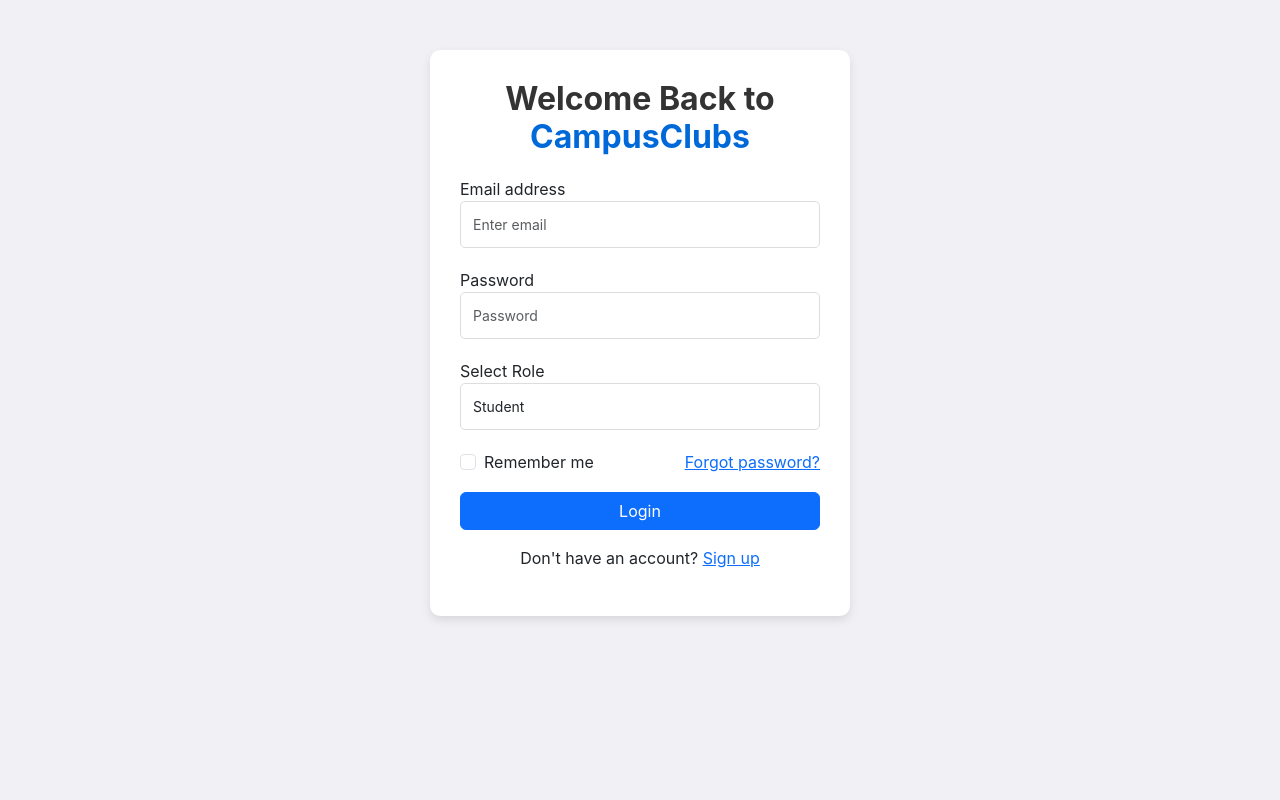
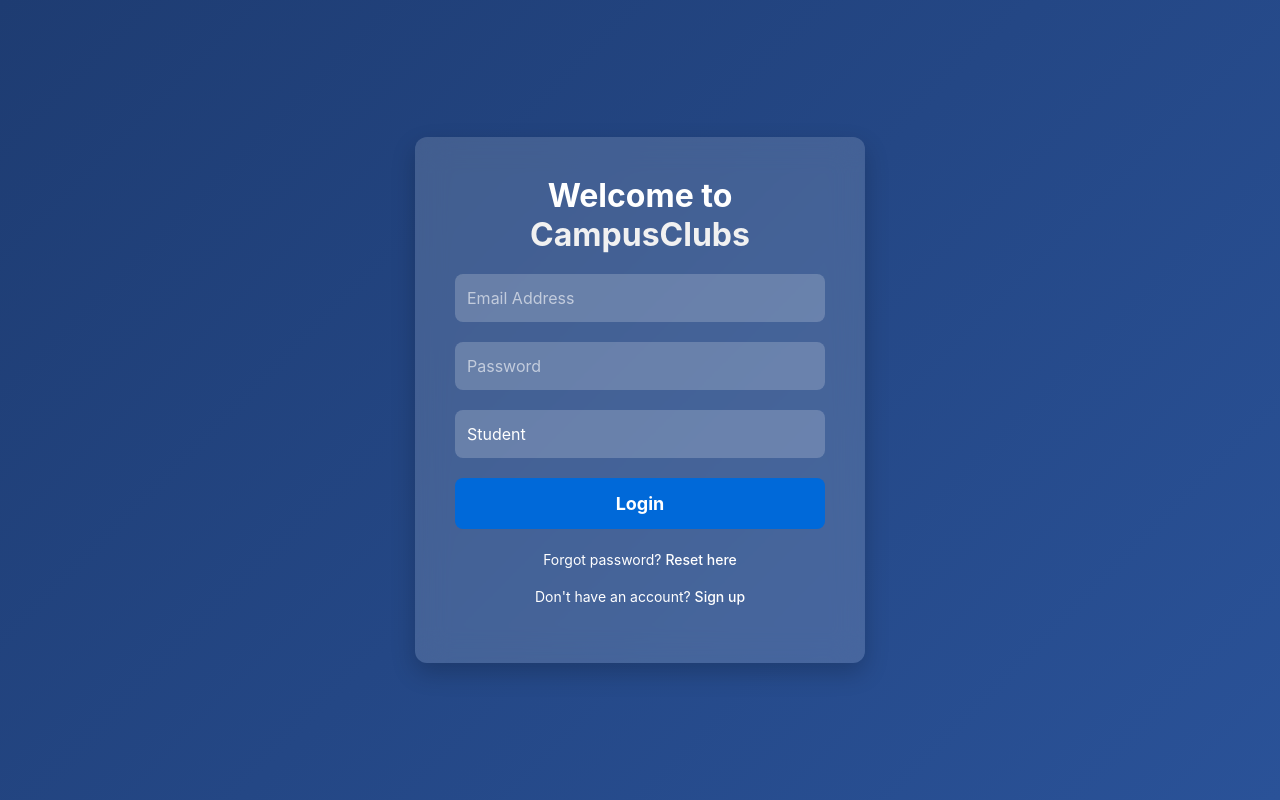
Before and after one commit to leojoegem/campusclubs, a PHP site: page / in a window 1280 px wide. Run offline with PHP 8.4, Linux system fonts and the light colour scheme; some libraries are stand-ins or nearby versions.

Commit message:
login and sign up look proffessional

```diff
--- a/home.php
+++ b/home.php
@@ -255,7 +255,7 @@ $clubs = $club->getClubs();
                 <li><a href="home.php">Home</a></li>
                 <li><a href="clubs.php">Clubs</a></li>
                 <li><a href="about.php">About</a></li>
-                <li><a href="#">Logout</a></li>
+                <li><a href="logout.php">Logout</a></li>
             </ul>
         </nav>
     </header>
--- a/index.php
+++ b/index.php
@@ -1,172 +1,166 @@
 <?php
-// Start session for user login tracking
 session_start();
-
-// Include your database connection file
-include('dbConnect.php'); // Assuming dbConnect.php connects to the database
+include('dbConnect.php');
 
 if ($_SERVER['REQUEST_METHOD'] == 'POST') {
-    // Get email, password, and role from the form
     $email = $_POST['email'];
     $password = $_POST['password'];
     $role = $_POST['role'];
 
-    // Query to fetch user data based on email
     $query = "SELECT * FROM users WHERE email = ?";
-    $stmt = $conn->prepare($query); // Prepare the statement
-    $stmt->bind_param("s", $email); // Bind the email to the query
+    $stmt = $conn->prepare($query);
+    $stmt->bind_param("s", $email);
     $stmt->execute();
     $result = $stmt->get_result();
-    $user = $result->fetch_assoc(); // Fetch the user record
+    $user = $result->fetch_assoc();
 
-    // Check if user exists
-    if ($user) {
-        // Verify the password
-        if (password_verify($password, $user['password'])) {
-            // Check if the role matches
+    if ($user && password_verify($password, $user['password'])) {
         if ($role === $user['role']) {
-                // Successful login, set session variables
             $_SESSION['logged_in'] = true;
             $_SESSION['user_id'] = $user['id'];
             $_SESSION['email'] = $email;
             $_SESSION['role'] = $role;
             $_SESSION['is_admin'] = ($role === 'admin');
 
-                // Redirect based on role
-                if ($role === 'admin') {
-                    header('Location: dashboard.php');
-                } else {
-                    header('Location: home.php');
-                }
+            header('Location: ' . ($role === 'admin' ? 'dashboard.php' : 'home.php'));
             exit;
         } else {
-                $error_message = "Invalid role. Please select the correct role.";
+            $error_message = "Invalid role selected.";
         }
     } else {
-            $error_message = "Invalid password. Please try again.";
-        }
-    } else {
-        $error_message = "No user found with that email. Please check your email.";
+        $error_message = "Invalid email or password.";
     }
 }
 ?>
 
-<!doctype html>
+<!DOCTYPE html>
 <html lang="en">
 <head>
-    <meta charset="utf-8">
-    <meta name="viewport" content="width=device-width, initial-scale=1">
+    <meta charset="UTF-8">
+    <meta name="viewport" content="width=device-width, initial-scale=1.0">
     <title>CampusClubs - Login</title>
+    <link href="css/bootstrap.min.css" rel="stylesheet">
+    <style>
+        * {
+            margin: 0;
+            padding: 0;
+            box-sizing: border-box;
+            font-family: 'Inter', sans-serif;
+        }
 
-    <link href="css/bootstrap.min.css" rel="stylesheet">
-    <link href="css/bootstrap-icons.css" rel="stylesheet">
-    <link href="css/tooplate-little-fashion.css" rel="stylesheet">
-
-    <style>
         body {
-            font-family: 'Inter', sans-serif;
-            background-color: #f0f0f5;
+            height: 100vh;
+            display: flex;
+            align-items: center;
+            justify-content: center;
+            background: linear-gradient(135deg, #1e3c72, #2a5298);
         }
 
         .login-container {
-            max-width: 420px;
-            margin: 50px auto;
-            padding: 30px;
-            background: #fff;
-            border-radius: 10px;
-            box-shadow: 0 4px 10px rgba(0, 0, 0, 0.1);
+            width: 100%;
+            max-width: 450px;
+            padding: 40px;
+            background: rgba(255, 255, 255, 0.15);
+            backdrop-filter: blur(15px);
+            border-radius: 12px;
+            box-shadow: 0 10px 25px rgba(0, 0, 0, 0.2);
+            text-align: center;
+            color: #fff;
         }
 
         .login-container h2 {
-            text-align: center;
+            font-weight: 700;
             margin-bottom: 20px;
-            font-weight: 700;
-            color: #333;
         }
 
         .form-group {
             margin-bottom: 20px;
+            text-align: left;
         }
 
         .form-control {
-            border-radius: 5px;
+            width: 100%;
             padding: 12px;
-            font-size: 14px;
-            border: 1px solid #ddd;
+            border-radius: 8px;
+            border: none;
+            font-size: 16px;
+            background: rgba(255, 255, 255, 0.2);
+            color: white;
+        }
+
+        .form-control::placeholder {
+            color: rgba(255, 255, 255, 0.6);
+        }
+
+        select.form-control {
+            appearance: none;
+            background: rgba(255, 255, 255, 0.2);
+            color: white;
         }
 
         .btn-custom {
             width: 100%;
             padding: 12px;
+            border-radius: 8px;
+            font-size: 18px;
+            font-weight: bold;
+            color: white;
             background-color: #0069d9;
             border: none;
-            border-radius: 5px;
-            color: white;
-            font-size: 16px;
-            font-weight: 700;
             cursor: pointer;
-            transition: background-color 0.3s;
+            transition: background 0.3s ease-in-out;
         }
 
         .btn-custom:hover {
-            background-color: #0056b3;
+            background: #0056b3;
+        }
+
+        .error-message {
+            color: #ff4d4d;
+            font-weight: bold;
+            margin-bottom: 10px;
         }
 
         .footer {
-            text-align: center;
-            margin-top: 30px;
+            margin-top: 20px;
             font-size: 14px;
         }
 
         .footer a {
+            color: #fff;
+            font-weight: 500;
             text-decoration: none;
-            color: #0069d9;
-            font-weight: 500;
         }
 
         .footer a:hover {
-            color: #0056b3;
-        }
-
-        .error-message {
-            color: red;
-            text-align: center;
-            font-weight: bold;
+            text-decoration: underline;
         }
     </style>
 </head>
 <body>
     <div class="login-container">
-        <h2>Welcome Back to <span style="color: #0069d9;">CampusClubs</span></h2>
+        <h2>Welcome to <span style="color: #f1f1f1;">CampusClubs</span></h2>
 
         <?php if (isset($error_message)) { echo "<div class='error-message'>$error_message</div>"; } ?>
 
         <form action="" method="POST">
             <div class="form-group">
-                <label for="email">Email address</label>
-                <input type="email" class="form-control" id="email" name="email" placeholder="Enter email" required>
+                <input type="email" class="form-control" name="email" placeholder="Email Address" required>
             </div>
             <div class="form-group">
-                <label for="password">Password</label>
-                <input type="password" class="form-control" id="password" name="password" placeholder="Password" required>
+                <input type="password" class="form-control" name="password" placeholder="Password" required>
             </div>
             <div class="form-group">
-                <label for="role">Select Role</label>
-                <select class="form-control" id="role" name="role" required>
+                <select class="form-control" name="role" required>
                     <option value="student">Student</option>
                     <option value="admin">Admin</option>
                 </select>
             </div>
-            <div class="d-flex justify-content-between mb-3">
-                <div class="form-check">
-                    <input type="checkbox" class="form-check-input" id="rememberMe">
-                    <label class="form-check-label" for="rememberMe">Remember me</label>
-                </div>
-                <a href="#" class="text-primary">Forgot password?</a>
-            </div>
-            <button type="submit" class="btn btn-primary w-100">Login</button>
+            <button type="submit" class="btn-custom">Login</button>
         </form>
-        <div class="text-center mt-3">
+
+        <div class="footer">
+            <p>Forgot password? <a href="#">Reset here</a></p>
             <p>Don't have an account? <a href="signup.php">Sign up</a></p>
         </div>
     </div>
```
Also changed, not shown: logout.php (added, +11 -0 lines), signup.php (+82 -69 lines). Lines whose indentation alone changed are shown as unchanged.
